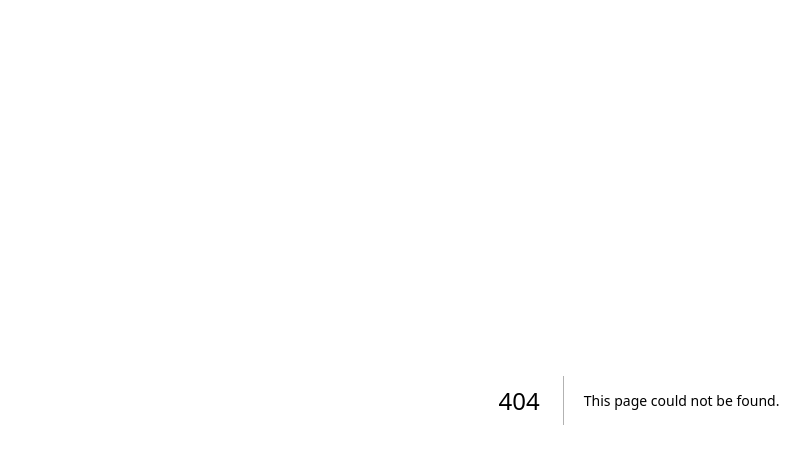
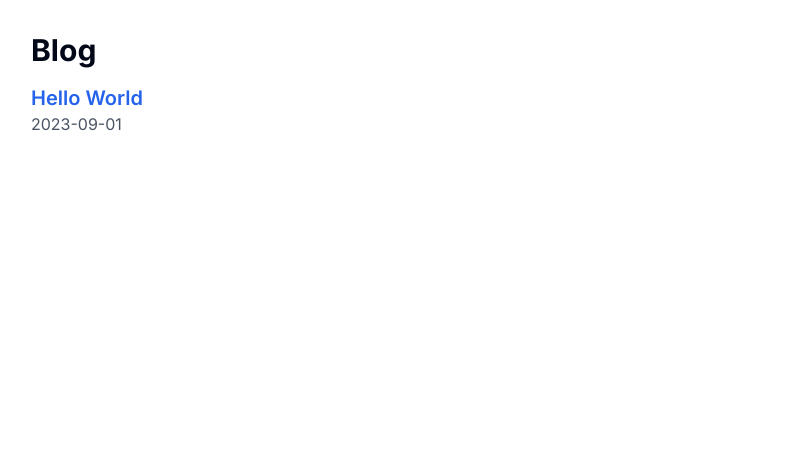
Before and after one commit to contactlp/lavpatel.github.io, a Next.js app: page /blog in a window 1280 px wide. Before the commit this address had no page. Shown: the top 464 px of the page, without its empty margins (1-811 px from the left). Built offline with nearby package versions, Linux system fonts and the light colour scheme.

Commit message:
Add blog feature with Hello World post
---

For more details, open the [Copilot Workspace session](https://copilot-workspace.githubnext.com/lav-patel/lav-patel.github.io?shareId=XXXX-XXXX-XXXX-XXXX).

```diff
--- /dev/null
+++ b/app/blog/hello-world.tsx
@@ -0,0 +1,28 @@
+import React from 'react';
+import Head from 'next/head';
+
+const HelloWorldBlog = () => {
+  return (
+    <div className="container mx-auto py-8">
+      <Head>
+        <title>Hello World - Lav Patel's Blog</title>
+        <meta name="description" content="This is the first blog post on Lav Patel's blog. Welcome to the world of coding and technology!" />
+        <meta name="robots" content="index, follow" />
+        <meta name="viewport" content="width=device-width, initial-scale=1" />
+        <meta charSet="UTF-8" />
+        <meta property="og:title" content="Hello World - Lav Patel's Blog" />
+        <meta property="og:description" content="This is the first blog post on Lav Patel's blog. Welcome to the world of coding and technology!" />
+        <meta property="og:image" content="https://lavpatel.com/hello-world.jpg" />
+        <meta property="og:url" content="https://lavpatel.com/blog/hello-world" />
+        <meta name="twitter:card" content="summary_large_image" />
+      </Head>
+      <h1 className="text-3xl font-bold mb-4">Hello World</h1>
+      <p className="text-gray-600">Posted on September 1, 2023</p>
+      <div className="mt-4">
+        <p>Welcome to my blog! This is my first post. Stay tuned for more updates on coding, technology, and more.</p>
+      </div>
+    </div>
+  );
+};
+
+export default HelloWorldBlog;
--- /dev/null
+++ b/app/blog/page.tsx
@@ -0,0 +1,33 @@
+import React from 'react';
+import Link from 'next/link';
+
+const blogs = [
+  {
+    title: 'Hello World',
+    date: '2023-09-01',
+    link: '/blog/hello-world',
+  },
+  // Add more blog entries here
+];
+
+const BlogPage = () => {
+  return (
+    <div className="container mx-auto py-8">
+      <h1 className="text-3xl font-bold mb-4">Blog</h1>
+      <ul>
+        {blogs.map((blog, index) => (
+          <li key={index} className="mb-4">
+            <Link href={blog.link}>
+              <a className="text-xl font-semibold text-blue-600 hover:underline">
+                {blog.title}
+              </a>
+            </Link>
+            <p className="text-gray-600">{blog.date}</p>
+          </li>
+        ))}
+      </ul>
+    </div>
+  );
+};
+
+export default BlogPage;
--- a/app/globals.css
+++ b/app/globals.css
@@ -74,3 +74,25 @@
     @apply bg-background text-foreground;
   }
 }
+
+@layer components {
+  .blog-container {
+    @apply container mx-auto py-8;
+  }
+
+  .blog-title {
+    @apply text-3xl font-bold mb-4;
+  }
+
+  .blog-date {
+    @apply text-gray-600;
+  }
+
+  .blog-link {
+    @apply text-xl font-semibold text-blue-600 hover:underline;
+  }
+
+  .blog-content {
+    @apply mt-4;
+  }
+}
--- a/components/component.tsx
+++ b/components/component.tsx
@@ -130,12 +130,18 @@ export function Component() {
                 {
                   "@type": "SiteNavigationElement",
                   "position": 3,
+                  "name": "Blog",
+                  "url": "https://lavpatel.com/blog"
+                },
+                {
+                  "@type": "SiteNavigationElement",
+                  "position": 4,
                   "name": "Resume",
                   "url": "https://drive.google.com/file/d/1OxyCbacRnMSqhT3FJBeIUOHK05La6tDX/view"
                 },
                 {
                   "@type": "SiteNavigationElement",
-                  "position": 4,
+                  "position": 5,
                   "name": "Contact",
                   "url": "mailto:lavpatel39@gmail.com"
                 }
@@ -161,6 +167,12 @@ export function Component() {
             href="#about"
           >
             About
+          </Link>
+          <Link
+            className="text-sm font-medium hover:underline underline-offset-4"
+            href="/blog"
+          >
+            Blog
           </Link>
           <Link
             className="text-sm font-medium hover:underline underline-offset-4"
```
Lines whose indentation alone changed are shown as unchanged.
